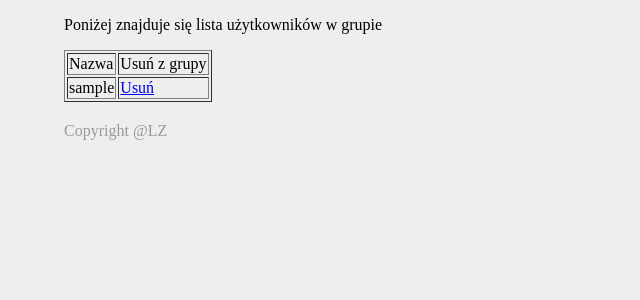
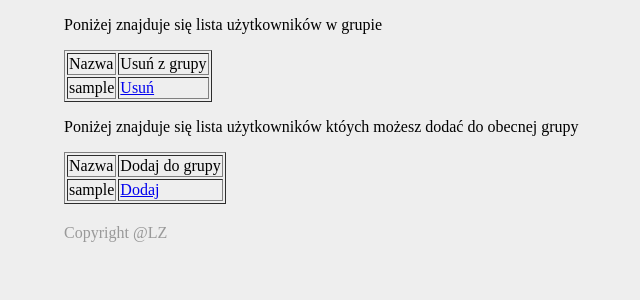
Before and after one commit to dirsot/rapidsharev2, a Django app: page /grupy/1/ in a window 1280 px wide. Shown: the part 89-389 px from the top of the page, without its empty margins (96-736 px from the left). Run offline with Django 3.2, Linux system fonts and the light colour scheme; tables that the repository leaves empty hold one stand-in row (values such as "Sample post"); parts of the project's set-up code (start-up, migrations or seed data) failed here and were passed over.

Commit message:
wskazywanie grupy

```diff
--- a/rapidshare_v2/templates/inGroup.html
+++ b/rapidshare_v2/templates/inGroup.html
@@ -19,5 +19,21 @@
 
 		{% endfor %}
 	</table>
+	<p>Poniżej znajduje się lista użytkowników któych możesz dodać do obecnej grupy</p>
+
+	<table border="1">
+		<tr>
+			<td>Nazwa</td>
+			<td>Dodaj do grupy</td>
+		</tr>
+		{% for user in users %}
+		<tr>
+			<td>{{user}}</td>
+			<td><a href="/dodajDoGrupy/{{groupId}}/{{user.id}}">Dodaj</a></td>
+		</tr>
+
+		{% endfor %}
+	</table>
+
 </div>
 {% endblock %}
--- a/rapidshare_v2/urls.py
+++ b/rapidshare_v2/urls.py
@@ -20,6 +20,7 @@ urlpatterns = urlpatterns + patterns('rapidshare_v2.views',
     url(r'^grupy/(?P<groupId>[0-9]+)/$', 'inGroup', name='inGroup'),
     url(r'^deleteGroup/(?P<groupId>[0-9]+)/$', 'deleteMyGroup', name='deleteMyGroup'),
     url(r'^usunZGrupy/(?P<groupId>[0-9]+)/(?P<userId>[0-9]+)/$', 'deleteFromGroup', name='deleteFromGroup'),
+    url(r'^dodajDoGrupy/(?P<groupId>[0-9]+)/(?P<userId>[0-9]+)/$', 'addToGroup', name='addToGroup'),
     url(r'^logowanie$', 'loginUser', name='login'),
     url(r'^profil', 'profil', name='profil'),
     url(r'^logout', 'logout', name='logout'),
--- a/rapidshare_v2/views.py
+++ b/rapidshare_v2/views.py
@@ -17,6 +17,7 @@ from django.utils.translation import ugettext_lazy as _
 from django import forms
 from captcha.fields import ReCaptchaField
 from django.contrib.admin.widgets import FilteredSelectMultiple
+from django.contrib.auth.models import User
 
 logger = logging.getLogger('rapidshare.views')
 CHAR_SET = string.ascii_uppercase + string.digits
@@ -50,8 +51,13 @@ def addFile(request):
 			plik = request.FILES['Plik']
 			# groups = request.cleaned_data['Grupy']
 
+			if not canUpload(request, plik):
+				return render_to_response('error.html', {'msg':'Twoje konto nie pozwala na wysłanie tego pliku'}, context_instance=RequestContext(request))
+
 			if(request.user.is_authenticated()):
 				user_file = File(owner=request.user, name=plik._get_name(), despription=opis, file=plik, code=getFileCode(), visibility=widocznosc)
+				user_file.save()
+				user_file.groups = form.cleaned_data['Grupy']
 				user_file.save()
 			else:
 				user_ip = get_client_ip(request)
@@ -64,6 +70,24 @@ def addFile(request):
 	else:
 		form = ContactForm()
 	return render_to_response('addFile.html', {'form': form}, context_instance=RequestContext(request))
+
+def canUpload(request, plik):
+	MB = 1024 * 1024
+	if(request.user.is_authenticated()):
+		if request.user.has_perm('each_up_to_100'):
+			if plik.size < 100 * MB:
+				return True
+		elif request.user.has_perm('each_up_to_25'):
+			if plik.size < 25 * MB:
+				return True
+		elif request.user.has_perm('each_up_to_10'):
+			if plik.size < 10 * MB:
+				return True
+		elif plik.size > MB:
+			return False
+		else:
+			return True
+
 
 def getFileCode():
 	return ''.join(random.sample(CHAR_SET, 9))
@@ -145,16 +169,30 @@ def myGroups(request):
 def inGroup(request, groupId):
 	group = UserGroup.objects.get(id=groupId)
 	uga = UserGroupAssignation.objects.filter(group=group)
-	return render_to_response('inGroup.html', {'inGroup':uga}, context_instance=RequestContext(request))
+	users = User.objects.all()
+	return render_to_response('inGroup.html', {'inGroup':uga, 'users':users, 'groupId':groupId}, context_instance=RequestContext(request))
+
+def addToGroup(request, groupId, userId):
+	user = User.objects.get(id=userId)
+	group = UserGroup.objects.get(id=groupId)
+	uga = UserGroupAssignation(group=group, owner=user)
+	uga.save()
+	uga = UserGroupAssignation.objects.filter(group=group)
+	users = User.objects.all()
+
+	msg = "Użytkonwik został dodany do grupy"
+	return render_to_response('inGroup.html', {'inGroup':uga, 'msg':msg, 'users':users, 'groupId':groupId}, context_instance=RequestContext(request))
+
 
 def deleteFromGroup(request, groupId, userId):
 
-
 	group = UserGroup.objects.get(id=groupId)
+	user = User.objects.get(id=userId)
+	uga = UserGroupAssignation.objects.filter(group=group).filter(owner=user).delete()
 	uga = UserGroupAssignation.objects.filter(group=group)
-
+	users = User.objects.all()
 	msg = "Użytkonwik został usunięty z grupy"
-	return render_to_response('inGroup.html', {'inGroup':uga, 'msg':msg}, context_instance=RequestContext(request))
+	return render_to_response('inGroup.html', {'inGroup':uga, 'msg':msg, 'users':users, 'groupId':groupId}, context_instance=RequestContext(request))
 
 
 def deleteMyGroup(request, groupId):
```
